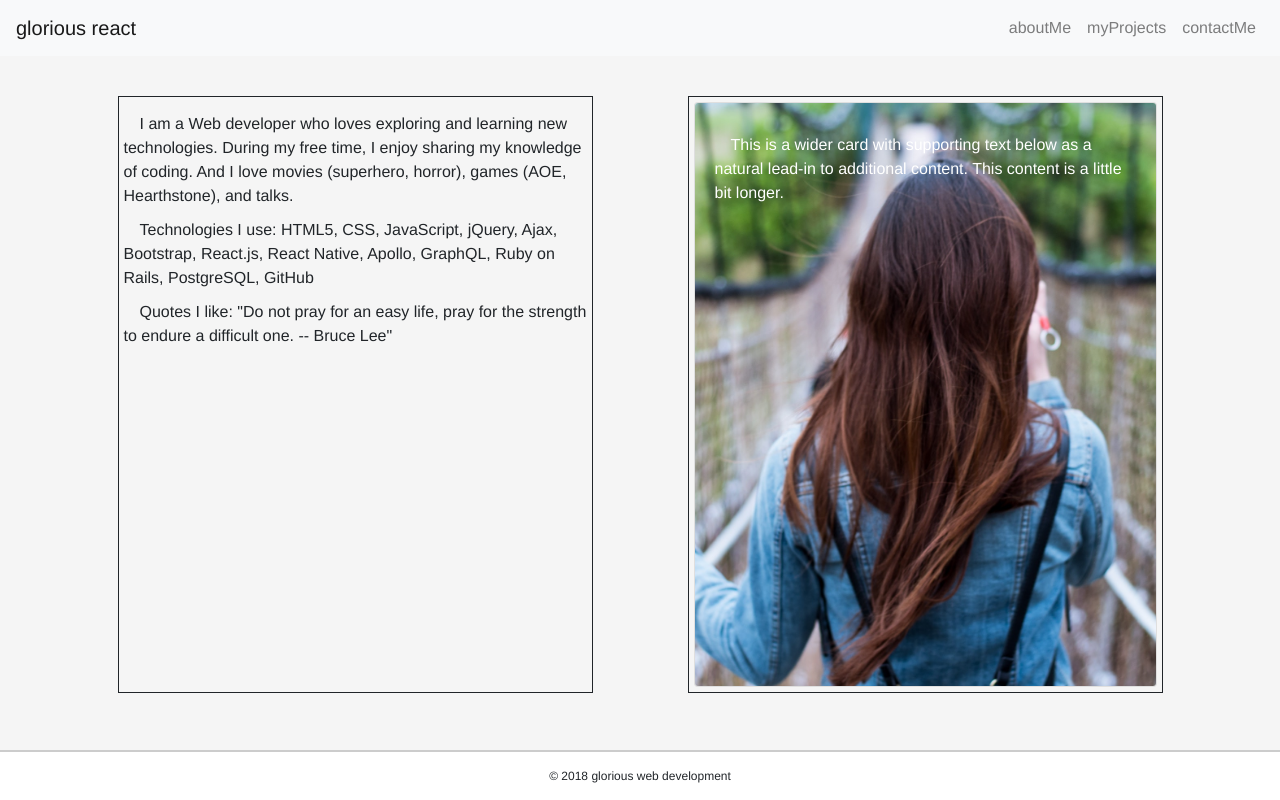
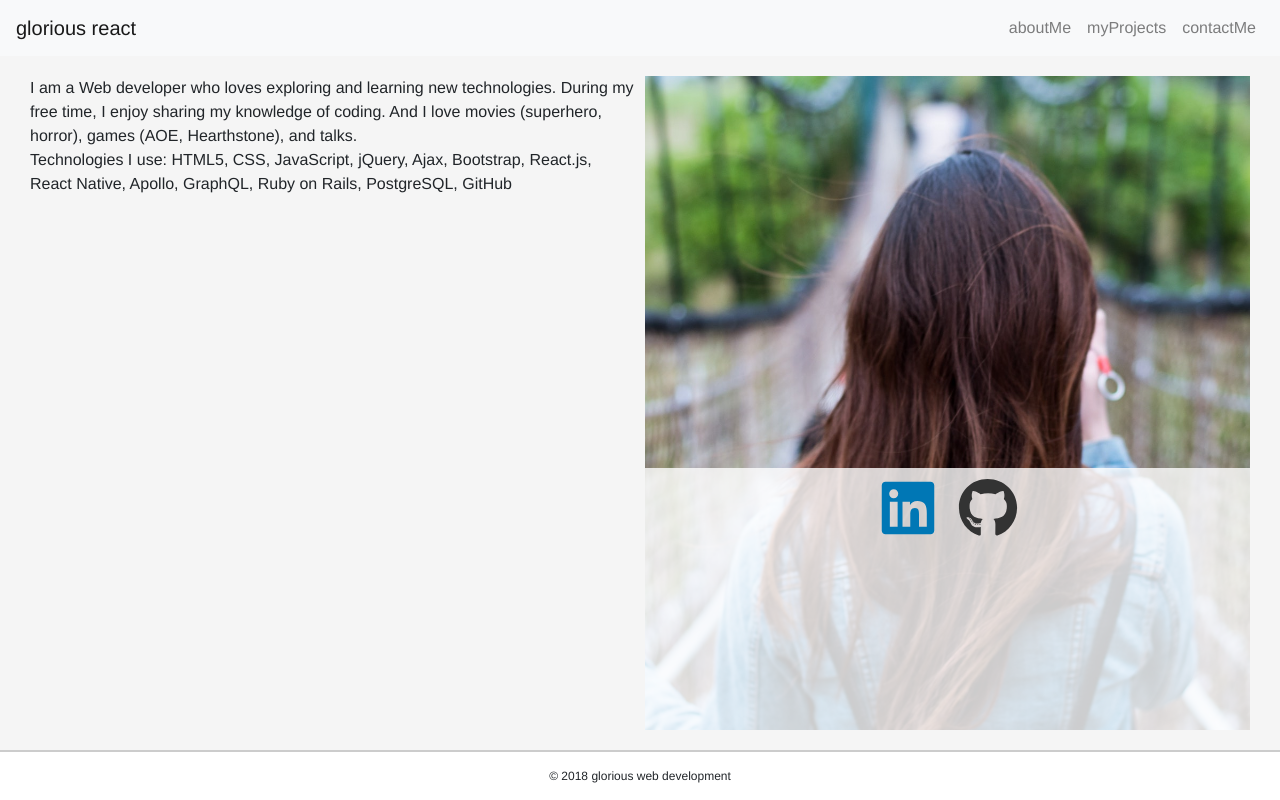
Before and after one commit to gloriading/profile-react, a React (Create React App) app: page /about in a window 1280 px wide. Built offline with nearby package versions, Linux system fonts and the light colour scheme.

Commit message:
Add content and image to about page

```diff
--- a/src/App.css
+++ b/src/App.css
@@ -11,20 +11,25 @@ body {
   height: 100vh;
 }
 
+a {
+  text-decoration: none;
+}
+
 p {
   margin: 0;
 }
 
 /* home */
 .home-container {
+  min-height: calc(100vh - 106px);
   display: flex;
   justify-content: center;
+  align-items: center;
 }
 .welcome-message {
   position: relative;
   border-right: 1px solid;
   border-left: 1px solid;
-  margin-top: 20%;
   text-transform: uppercase;
   text-align: center;
   padding: 10px;
@@ -42,31 +47,48 @@ p {
 }
 
 /* about */
-.row {
- height: 70vh;
- margin-top: 5vh;
-}
-.column {
-  margin: 0 auto;
-  border: 1px solid;
-  padding: 5px;
-  overflow: scroll;
-}
-.column p {
-  text-indent: 1em;
-  margin-top: 10px;
-  line-height: 1.5;
+.about-container {
+  min-height: calc(100vh - 106px);
+  padding: 20px 30px;
+  display: grid;
+  grid-gap: 10px;
+  grid-template-columns: repeat(2, 1fr);
 }
 
+.about-content {
 
+}
+
+.about-image {
+  text-align: center;
+  position: relative;
+}
+.img-overlay {
+  position: absolute;
+  bottom: 0;
+  left: 0;
+  width: 100%;
+  height: 40%;
+  background-color: rgba(255,255,255,0.8);
+}
+.icon {
+  font-size: 60px;
+  margin: 10px;
+}
+.icon-linkedin {
+  color: #0077B5;
+}
+.icon-github {
+  color: #333;
+}
 
 
 /* footer */
 
 .footer {
-  position: absolute;
-  bottom: 0;
-  width: 100%;
+  /* position: absolute;
+  bottom: 0; */
+  /* width: 100%; */
   height: 50px;
   border-top: 2px solid rgba(0,0,0,0.2);
   display: flex;
--- a/src/components/AboutMe.js
+++ b/src/components/AboutMe.js
@@ -1,13 +1,13 @@
 import React, { Component } from 'react';
-import {
-  Container,
-  Row,
-  Col,
-  Card,
-  CardImgOverlay,
-  CardText,
-  CardImg } from 'reactstrap';
-// import FaBeer from 'react-icons/lib/fa/beer';
+import { FaLinkedin, FaGithub } from 'react-icons/fa';
+import PersonImg from '../images/person.jpg';
+
+let personBg = {
+    backgroundImage: 'url(' + PersonImg + ')',
+    backgroundRepeat: 'no-repeat',
+    backgroundSize: 'cover',
+    overflow: 'hidden'
+  }
 
 export default class AboutMe extends Component {
 
@@ -15,32 +15,32 @@ export default class AboutMe extends Component {
   render(){
     return(
       <div className="about-container">
-        <Container>
-          <Row className="row">
-            <Col xs="5" className="column">
+        <div className="about-content">
           <p>
             I am a Web developer who loves exploring and learning new technologies. During my free time, I enjoy sharing my knowledge of coding. And I love movies (superhero, horror), games (AOE, Hearthstone), and talks.
           </p>
           <p>
             Technologies I use: HTML5, CSS, JavaScript, jQuery, Ajax, Bootstrap, React.js, React Native, Apollo, GraphQL, Ruby on Rails, PostgreSQL, GitHub
           </p>
-              <p>
+
+        </div>
+        <div className="about-image" style={personBg}>
+          <div className="img-overlay">
+            <a href="#">
+              <FaLinkedin className="icon icon-linkedin" />
+            </a>
+            <a href="#">
+              <FaGithub className="icon icon-github" />
+            </a>
+          </div>
+
+          {/* <img src={PersonImg} alt="a girl" className="profile-img"/> */}
+        </div>
+
+
+        {/* <p>
           Quotes I like: "Do not pray for an easy life, pray for the strength to endure a difficult one.  -- Bruce Lee"
-              </p>
-            </Col>
-            <Col xs="5" className="column">
-              <Card inverse>
-                <CardImg width="100%" height="100%" src={require('../images/person.jpg')} alt="a girl" />
-                <CardImgOverlay>
-                  <CardText>
-                    This is a wider card with supporting text below as a natural lead-in to additional content. This content is a little bit longer.
-                    {/* <FaBeer /> */}
-                  </CardText>
-                </CardImgOverlay>
-              </Card>
-            </Col>
-          </Row>
-        </Container>
+        </p> */}
       </div>
     )
   }
```
Lines whose indentation alone changed are shown as unchanged.
